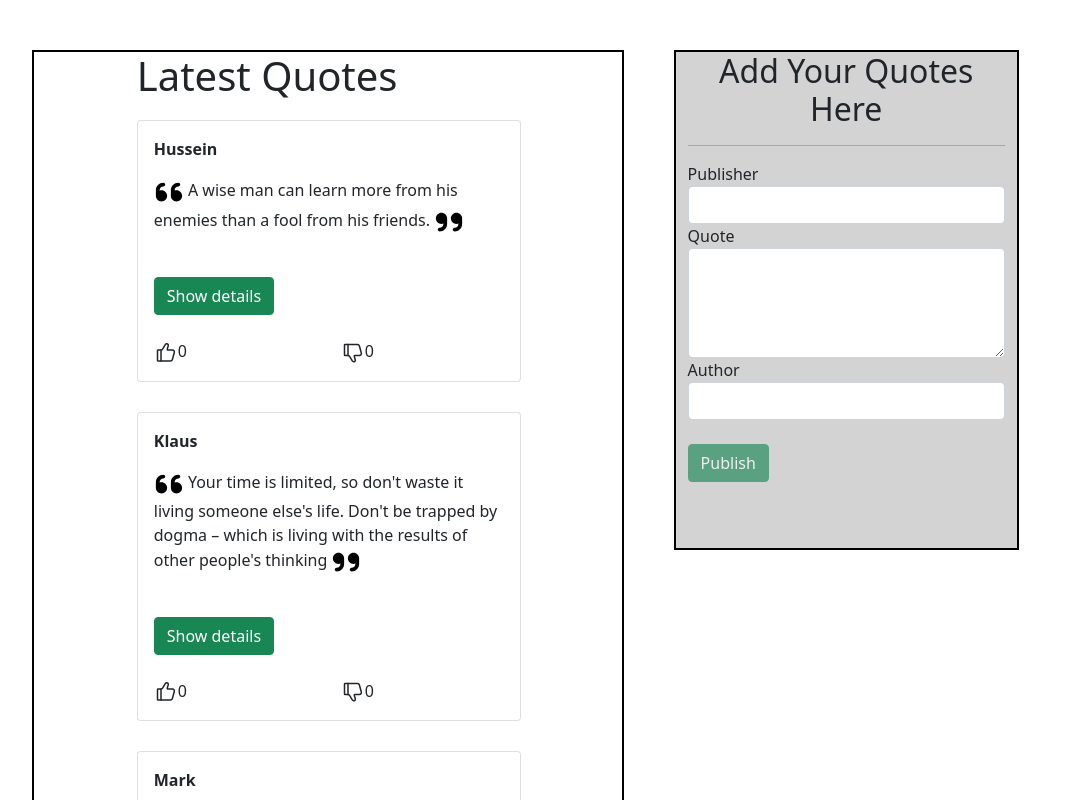
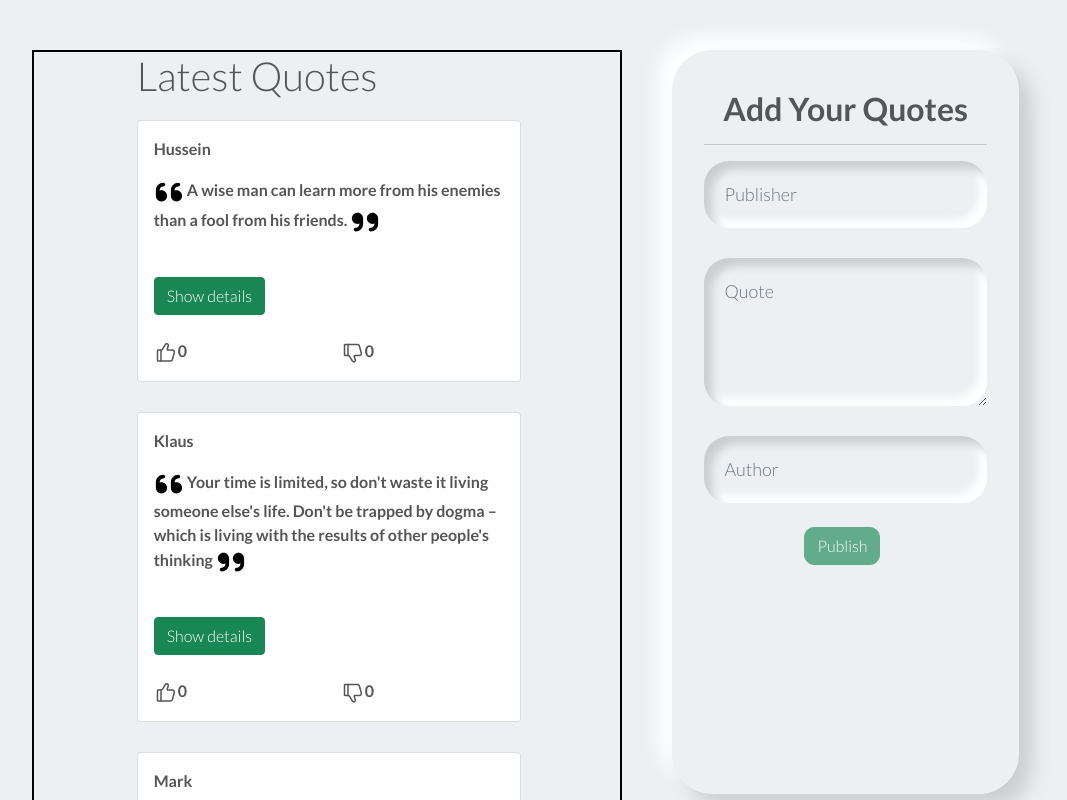
Before and after one commit to Hussein-omar-osman/quoteApp, an Angular app: page / in a window 1280 px wide. Shown: the top 800 px of the page, without its empty margins (32-1099 px from the left). Built offline with nearby package versions, Linux system fonts and the light colour scheme.

Commit message:
adding styles to form component

```diff
--- a/src/app/quote-form/quote-form.component.css
+++ b/src/app/quote-form/quote-form.component.css
@@ -1,3 +1,42 @@
+h2 {
+  font-weight: 700;
+  margin-top: 20px;
+}
 small {
-  color: red;
+  color: #f08c8c;
+  margin: 0 15px;
+  font-size: 10px;
 }
+
+.fields #author {
+  margin: 30px 0 0 0;
+}
+
+.fields #description {
+  margin: 30px 0 0 0;
+}
+
+.fields #publisher {
+  margin: 8px 0 0 0;
+}
+
+.fields input,
+.fields textarea {
+  border: none;
+  outline: none;
+  background: none;
+  font-size: 18px;
+  color: #555;
+  padding: 20px 10px 20px 20px;
+  border-radius: 25px;
+  box-shadow: inset 8px 8px 8px #cbced1, inset -8px -8px 8px #fff;
+}
+
+.submit {
+  margin: 0 20px 0 100px;
+  border-radius: 10px;
+}
+
+.fields svg {
+  height: 22px;
+}
--- a/src/app/quote-form/quote-form.component.html
+++ b/src/app/quote-form/quote-form.component.html
@@ -1,11 +1,13 @@
 <div class="container-fluid forms">
-  <h2 class="text-center">Add Your Quotes Here</h2>
+  <h2 class="text-center">Add Your Quotes</h2>
   <hr />
   <form (ngSubmit)="onSubmitPublish(myForm)" #myForm="ngForm">
-    <label for="publisher">Publisher</label>
+    <div class="fields">
+      <div id="publisher">
         <input
           type="text"
           class="form-control"
+          placeholder="Publisher"
           id="publisher"
           name="publisher"
           ngModel
@@ -17,26 +19,28 @@
             >Publisher is a required field</small
           >
         </div>
-
-    <label for="description">Quote</label>
+      </div>
+      <div id="description">
         <textarea
           class="form-control"
           id="description"
+          placeholder="Quote"
           rows="4"
           name="description"
           ngModel
           required
           #sInput="ngModel"
         ></textarea>
-    <div>
+
         <small *ngIf="sInput.invalid && sInput.touched"
           >Qoute is a required field</small
         >
       </div>
-    <label for="author">Author</label>
+      <div id="author">
         <input
           type="text"
           required
+          placeholder="Author"
           class="form-control"
           id="author"
           name="author"
@@ -49,14 +53,16 @@
             >Author is a required field</small
           >
         </div>
+      </div>
 
       <br /><button
         type="submit"
-      class="btn btn-success"
+        class="btn btn-success submit"
         [disabled]="!myForm.valid"
       >
         Publish
       </button>
+    </div>
   </form>
 </div>
 
--- a/src/app/quote/quote.component.css
+++ b/src/app/quote/quote.component.css
@@ -9,11 +9,14 @@
 }
 
 .quote-form {
+  padding: 20px;
   width: 35%;
-  height: 500px;
-  border: 2px solid black;
+  height: 93vh;
+  /* border: 2px solid black; */
   margin: 0 50px;
-  background-color: #d3d3d3;
+  border-radius: 40px;
+  background-color: #ecf0f3;
+  box-shadow: 13px 13px 20px #cbced1, -13px -13px 20px #fff;
 }
 
 .upvotes,
--- a/src/index.html
+++ b/src/index.html
@@ -5,6 +5,12 @@
     <title>QuoteApp</title>
     <base href="/" />
     <meta name="viewport" content="width=device-width, initial-scale=1" />
+    <link rel="preconnect" href="https://fonts.googleapis.com" />
+    <link rel="preconnect" href="https://fonts.gstatic.com" crossorigin />
+    <link
+      href="https://fonts.googleapis.com/css2?family=Lato:wght@300;700&display=swap"
+      rel="stylesheet"
+    />
     <link rel="icon" type="image/x-icon" href="../favicon.ico" />
   </head>
   <body>
--- a/src/styles.css
+++ b/src/styles.css
@@ -1 +1,12 @@
 /* You can add global styles to this file, and also import other style files */
+* {
+  box-sizing: border-box;
+}
+
+body {
+  font-family: "Lato", sans-serif;
+  margin: 0;
+  color: #555;
+  font-weight: 700;
+  background-color: #ecf0f3;
+}
```
Lines whose indentation alone changed are shown as unchanged.
